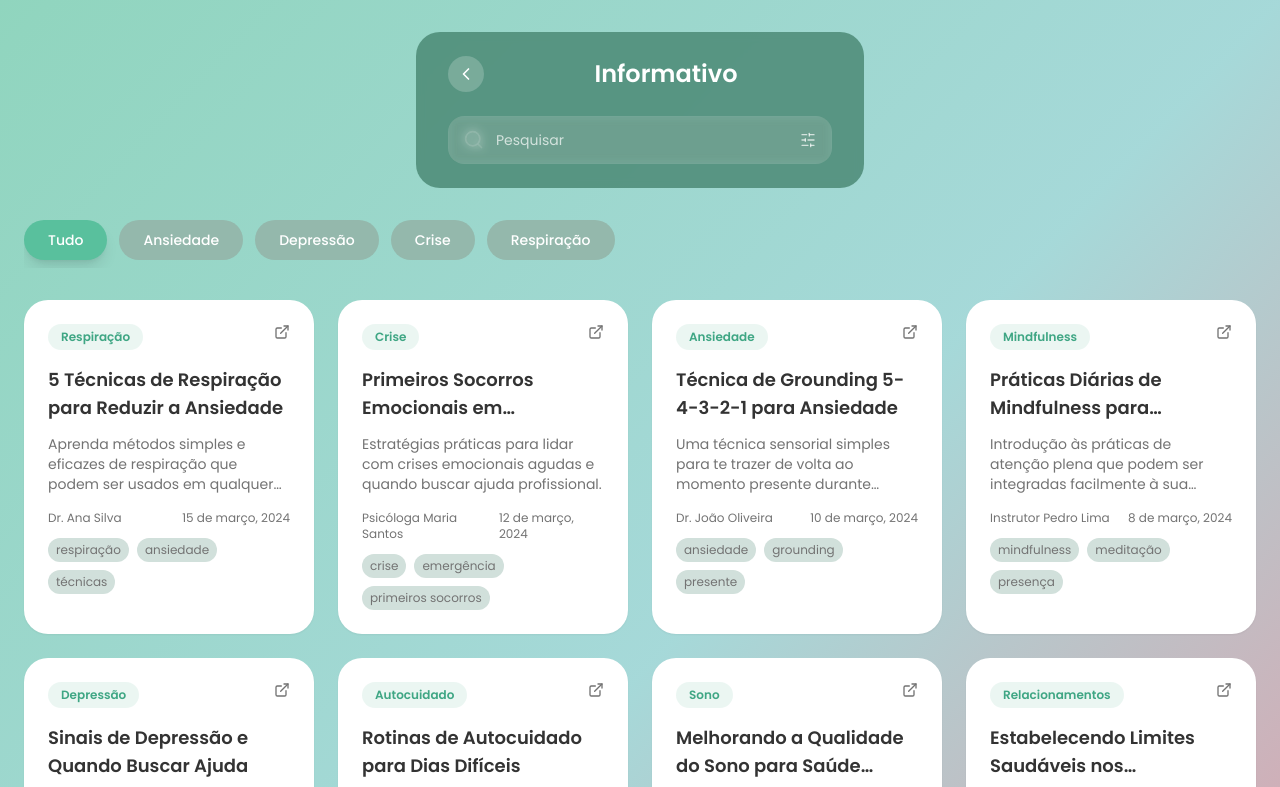
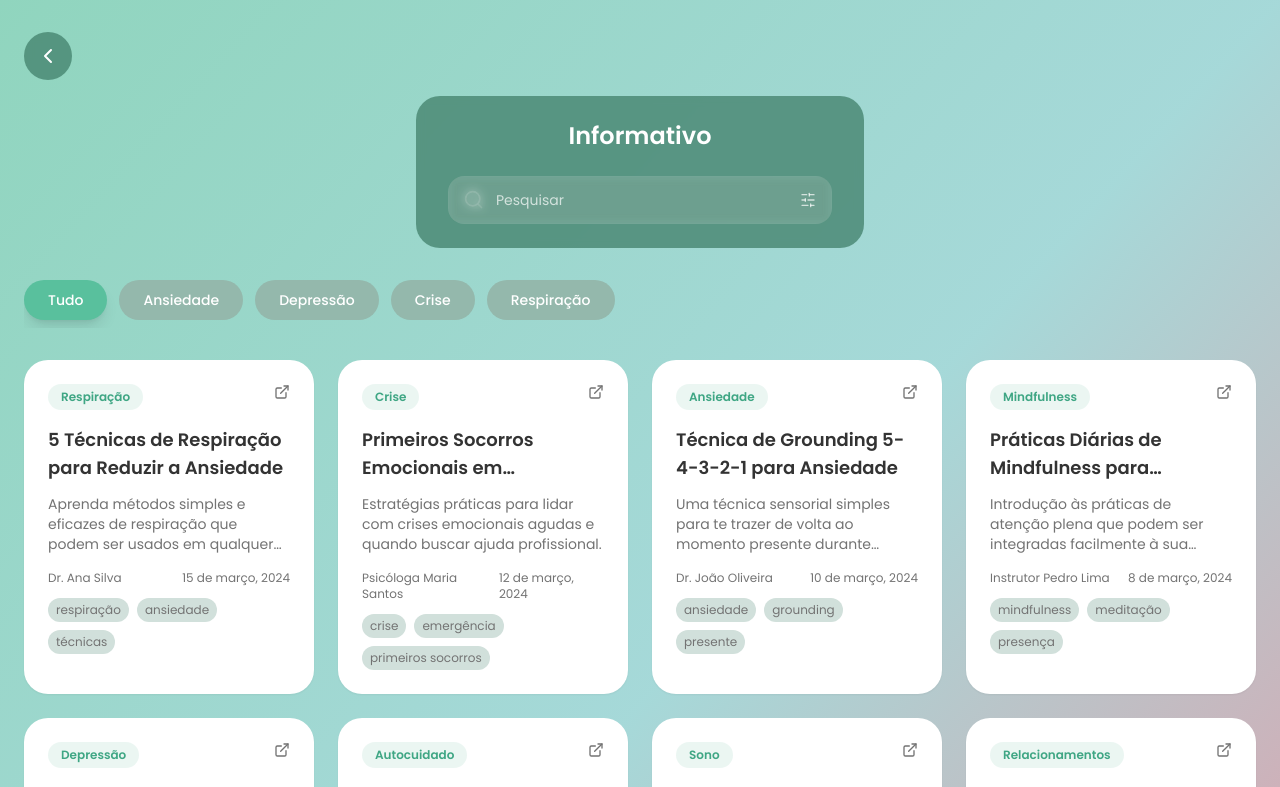
Before and after one commit to Arkny/alento, a React (Vite) app: page / in a window 1280 px wide. Shown: the top 787 px of the page. Built offline with nearby package versions, Linux system fonts and the light colour scheme; the HTML template or start-up script is replaced by a standard one.

Commit message:
Move back button outside frame

```diff
--- a/src/pages/Index.tsx
+++ b/src/pages/Index.tsx
@@ -38,15 +38,19 @@ const Index = () => {
   return (
     <div className="min-h-screen bg-gradient-to-br from-gradient-start via-gradient-middle to-gradient-end">
       <div className="container mx-auto px-6 py-8">
+        {/* Back Button */}
+        <div className="flex justify-start mb-4">
+          <button className="p-3 bg-surface-overlay/80 rounded-full backdrop-blur-sm">
+            <ChevronLeft className="h-6 w-6 text-white" />
+          </button>
+        </div>
+
         {/* Header Container */}
         <div className="flex justify-center mb-8">
           <div className="bg-surface-overlay/80 backdrop-blur-sm rounded-3xl px-8 py-6 w-full max-w-md">
             {/* Header */}
-            <div className="flex items-center justify-center gap-4 mb-6">
-              <button className="p-2 bg-white/20 rounded-full">
-                <ChevronLeft className="h-5 w-5 text-white" />
-              </button>
-              <h1 className="text-2xl font-semibold text-white text-center flex-1">Informativo</h1>
+            <div className="flex items-center justify-center mb-6">
+              <h1 className="text-2xl font-semibold text-white text-center">Informativo</h1>
             </div>
 
             {/* Search Bar */}
```
